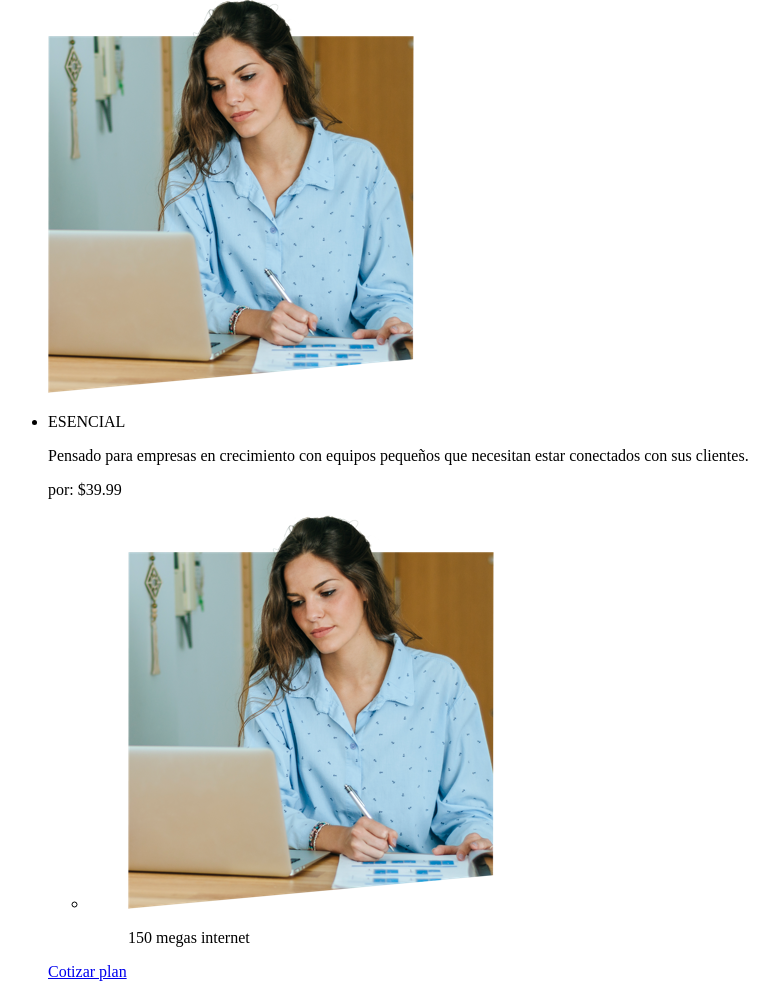
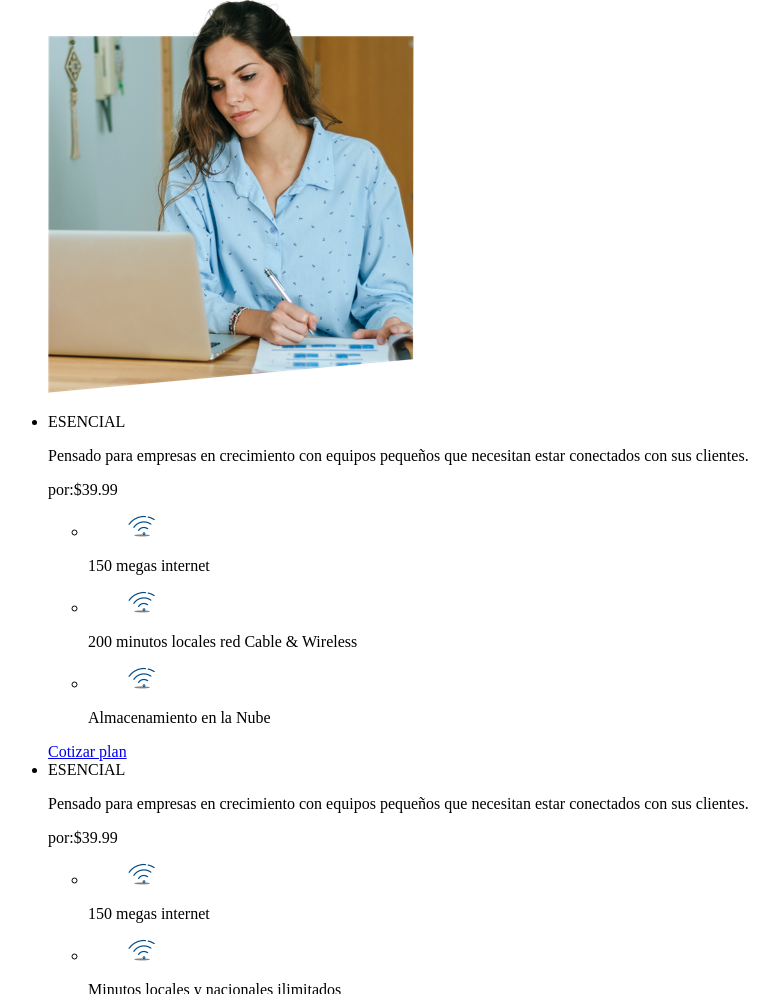
Before and after one commit to jasson112/panama_pack, a Python web app: template app/templates/home/index.jinja2 in a window 1280 px wide. Shown: the part 796-1790 px from the top of the page, without its empty margins (0-779 px from the left). Run offline with Jinja, Linux system fonts and the light colour scheme; the template is opened without the code that fills it, so the values that code supplies are empty.

Commit message:
pricing tabs new styles and structure

```diff
--- a/app/templates/home/index.jinja2
+++ b/app/templates/home/index.jinja2
@@ -11,22 +11,106 @@
   </div>
 </section>
 
-<section class="price__tabs">
+<section class="plans__tabs">
+  <div class="container">
     <ul>
-    <li>
-      <div class="price__tabs-name">ESENCIAL</div>
-      <p class="price__tabs-description">Pensado para empresas en crecimiento con equipos pequeños que necesitan estar conectados con sus clientes.</p>
-      <p class="price__tabs-price">por: <span>$39.99</span></p>
-      <ul class="price__tabs-specs">
-        <li>
+      <li class="plans__tabs-element">
+        <div class="plans__tabs-name">ESENCIAL</div>
+        <p class="plans__tabs-description">Pensado para empresas en crecimiento con equipos pequeños que necesitan estar conectados con sus clientes.</p>
+        <p class="plans__tabs-price"><span>por:</span>$39.99</p>
+        <ul class="plans__tabs-specs">
+          <li class="plans__tabs-spec">
             <figure>
-            <img src="/static/dist/images/prices_header.png" alt="Plan spec">
+              <img src="/static/dist/images/wifi_icon.png" alt="Plan spec">
+            </figure>
             <p>150 megas internet</p>
+          </li>
+          <li class="plans__tabs-spec">
+            <figure>
+              <img src="/static/dist/images/wifi_icon.png" alt="Plan spec">
             </figure>
+            <p>200 minutos locales red Cable & Wireless	</p>
+          </li>
+          <li class="plans__tabs-spec">
+            <figure>
+              <img src="/static/dist/images/wifi_icon.png" alt="Plan spec">
+            </figure>
+            <p>Almacenamiento en la Nube</p>
+          </li>
+        </ul>
+        <a href="#" class="button">Cotizar plan</a>
+      </li>
+      <li class="plans__tabs-element">
+        <div class="plans__tabs-name">ESENCIAL</div>
+        <p class="plans__tabs-description">Pensado para empresas en crecimiento con equipos pequeños que necesitan estar conectados con sus clientes.</p>
+        <p class="plans__tabs-price"><span>por:</span>$39.99</p>
+        <ul class="plans__tabs-specs">
+          <li  class="plans__tabs-spec">
+            <figure>
+              <img src="/static/dist/images/wifi_icon.png" alt="Plan spec">
+            </figure>
+            <p>150 megas internet</p>
+          </li>
+          <li class="plans__tabs-spec">
+            <figure>
+              <img src="/static/dist/images/wifi_icon.png" alt="Plan spec">
+            </figure>
+            <p>Minutos locales y nacionales ilimitados</p>
+          </li>
+          <li class="plans__tabs-spec">
+            <figure>
+              <img src="/static/dist/images/wifi_icon.png" alt="Plan spec">
+            </figure>
+            <p>MyUC Softphone</p>
+          </li>
+          <li class="plans__tabs-spec">
+            <figure>
+              <img src="/static/dist/images/wifi_icon.png" alt="Plan spec">
+            </figure>
+            <p>Almacenamiento en la Nube</p>
+          </li>
+        </ul>
+        <a href="#" class="button">Cotizar plan</a>
+      </li>
+      <li class="plans__tabs-element">
+        <div class="plans__tabs-name">ESENCIAL</div>
+        <p class="plans__tabs-description">Pensado para empresas en crecimiento con equipos pequeños que necesitan estar conectados con sus clientes.</p>
+        <p class="plans__tabs-price"><span>por:</span>$39.99</p>
+        <ul class="plans__tabs-specs">
+          <li class="plans__tabs-spec">
+            <figure>
+              <img src="/static/dist/images/wifi_icon.png" alt="Plan spec">
+            </figure>
+            <p>150 megas internet</p>
+          </li>
+          <li class="plans__tabs-spec">
+            <figure>
+              <img src="/static/dist/images/wifi_icon.png" alt="Plan spec">
+            </figure>
+            <p>Minutos locales y nacionales ilimitados</p>
+          </li>
+          <li class="plans__tabs-spec">
+            <figure>
+              <img src="/static/dist/images/wifi_icon.png" alt="Plan spec">
+            </figure>
+            <p>MyUC Softphone</p>
+          </li>
+          <li class="plans__tabs-spec">
+            <figure>
+              <img src="/static/dist/images/wifi_icon.png" alt="Plan spec">
+            </figure>
+            <p>Almacenamiento en la Nube</p>
+          </li>
+          <li class="plans__tabs-spec">
+            <figure>
+              <img src="/static/dist/images/wifi_icon.png" alt="Plan spec">
+            </figure>
+            <p>TV Básica</p>
           </li>
         </ul>
         <a href="#" class="button">Cotizar plan</a>
       </li>
     </ul>
+  </div>
 </section>
 {% endblock %}
```
Also changed, not shown: app/scss/component/home/home.scss (+88 -1 lines), app/images/wifi_icon.png (added). Lines whose indentation alone changed are shown as unchanged.
